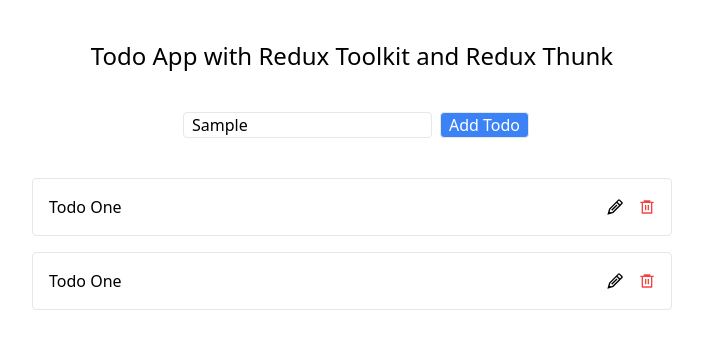
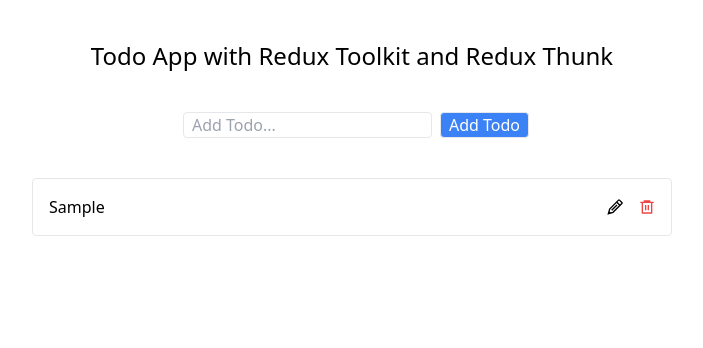
Before and after one commit to codeWithAshith/React-Toolkit-Ts-Course, a React (Create React App) app: page / in a window 1280 px wide. Both pictures are taken after typing "Sample" into the empty fields and a click on the button "Add Todo". Shown: the top 348 px of the page, without its empty margins (288-991 px from the left). Built offline with nearby package versions, Linux system fonts and the light colour scheme.

Commit message:
05. Add/View todo using redux toolkit

```diff
--- a/src/components/Input.component.tsx
+++ b/src/components/Input.component.tsx
@@ -1,14 +1,34 @@
-import React from "react";
+import React, { useState } from "react";
+import { useDispatch, useSelector } from "react-redux";
+import { RootState } from "../store/store";
+import { addTodo } from "../store/features/todoSlice";
 
 const InputComponent = () => {
+  const [item, setItem] = useState("");
+
+  const dispatch = useDispatch();
+  const todos = useSelector((state: RootState) => state.todoReducer.todos);
+
   return (
     <div>
       <input
         type="text"
         placeholder="Add Todo..."
         className="border px-2 mx-2 rounded"
+        value={item}
+        onChange={(e) => {
+          setItem(e.target.value);
+        }}
       />
-      <button className="border rounded px-2 bg-blue-500 text-white">
+      <button
+        className="border rounded px-2 bg-blue-500 text-white"
+        onClick={() => {
+          dispatch(
+            addTodo({ id: todos.length + 1, item: item, isCompleted: false })
+          );
+          setItem("");
+        }}
+      >
         Add Todo
       </button>
     </div>
--- a/src/components/List.component.tsx
+++ b/src/components/List.component.tsx
@@ -1,12 +1,20 @@
 import React from "react";
 import { GrEdit } from "react-icons/gr";
 import { RiDeleteBin6Line } from "react-icons/ri";
+import { useSelector } from "react-redux";
+import { RootState } from "../store/store";
 
 const ListComponent = () => {
+  const todos = useSelector((state: RootState) => state.todoReducer.todos);
+
   return (
     <div className="flex flex-col items-center w-2/4 my-10">
-      <div className="border rounded flex flex-row items-center justify-between p-4 w-full mb-4">
-        <p>Todo One</p>
+      {todos.map((todo) => (
+        <div
+          key={todo.id}
+          className="border rounded flex flex-row items-center justify-between p-4 w-full mb-4"
+        >
+          <p>{todo.item}</p>
           <div className="flex flex-row gap-4">
             <div className="text-gray-900">
               <GrEdit />
@@ -16,17 +24,7 @@
             </div>
           </div>
         </div>
-      <div className="border rounded flex flex-row items-center justify-between p-4 w-full">
-        <p>Todo One</p>
-        <div className="flex flex-row gap-4">
-          <div className="text-gray-900">
-            <GrEdit />
-          </div>
-          <div className="text-red-500">
-            <RiDeleteBin6Line />
-          </div>
-        </div>
-      </div>
+      ))}
     </div>
   );
 };
--- a/src/store/features/todoSlice.ts
+++ b/src/store/features/todoSlice.ts
@@ -1,13 +1,28 @@
-import { createSlice } from "@reduxjs/toolkit";
+import { PayloadAction, createSlice } from "@reduxjs/toolkit";
 
-const initialState = {
-  value: [],
+interface Todo {
+  id: number;
+  item: string;
+  isCompleted: boolean;
+}
+interface Todos {
+  todos: Todo[];
+}
+
+const initialState: Todos = {
+  todos: [],
 };
 
 export const todoSlice = createSlice({
   name: "todo",
   initialState,
-  reducers: {},
+  reducers: {
+    addTodo: (state, action: PayloadAction<Todo>) => {
+      state.todos.push(action.payload);
+    },
+  },
 });
 
+export const { addTodo } = todoSlice.actions;
+
 export default todoSlice.reducer;
```
Lines whose indentation alone changed are shown as unchanged.
